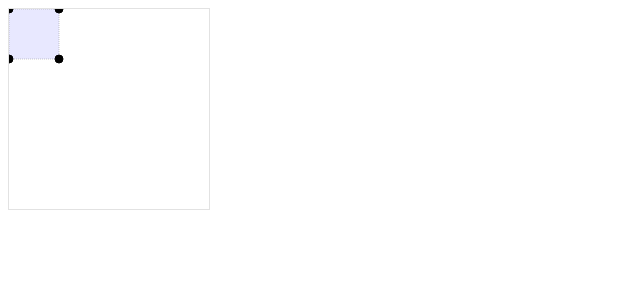
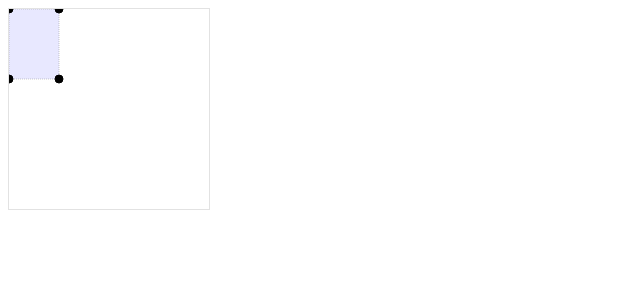
Before and after one commit to khanghyxda/ng-svg, an Angular app: page / in a window 1280 px wide. Shown: the top 300 px of the page, without its empty margins (0-640 px from the left). Built offline with nearby package versions, Linux system fonts and the light colour scheme.

Commit message:
update code

```diff
--- a/src/app/svg-control/svg-control.component.html
+++ b/src/app/svg-control/svg-control.component.html
@@ -1,9 +1,9 @@
 <div class="slider" style="height: 200px; width:200px; border: solid 1px #e2e2e2">
   <svg viewBox="0 0 200 200" #slider>
-    <g [style.transform]="matrix">
+    <g [style.transform]="rotate">
       <rect #rect [attr.x]="pt.x" [attr.y]="pt.y" [attr.width]="size.width" [attr.height]="size.height" style="fill:blue;fill-opacity:0.1" />
     </g>
-    <g [style.transform]="matrix">
+    <g [style.transform]="rotate">
       <rect #rectSelect [attr.x]="pt.x" [attr.y]="pt.y" [attr.width]="size.width" [attr.height]="size.height" class="svg_select_points" />
       <circle #topleft r="4" [attr.cx]="pt.x" [attr.cy]="pt.y" stroke="#000000" stroke-width="1" fill="#000000" class="circle-point"></circle>
       <circle #topright r="4" [attr.cx]="pt.x + size.width" [attr.cy]="pt.y" stroke="#000000" stroke-width="1" fill="#000000"
--- a/src/app/svg-control/svg-control.component.ts
+++ b/src/app/svg-control/svg-control.component.ts
@@ -20,21 +20,18 @@ export class SvgControlComponent implements OnInit, AfterViewInit, OnDestroy {
   angle: number;
   cosa: number;
   sina: number;
-  matrix = 'matrix(1,0,0,1,0,0)';
+  rotate = 'rotate(30, 30, 30)';
 
   constructor() { }
 
   ngOnInit() {
-    this.angle = 30;
-    this.cosa = Math.cos(this.angle);
-    this.sina = Math.sin(this.angle);
-    // this.matrix = 'matrix(' + this.cosa + ',' + this.sina + ',' + -this.sina + ',' + this.cosa + ',0,0)';
     console.log(this.cosa);
     console.log(this.sina);
     this.size = new Size();
     this.size.width = 50;
-    this.size.height = 50;
+    this.size.height = 70;
     this.pt = this.slider.nativeElement.createSVGPoint();
+    this.rotate = 'rotate(30,' + (this.pt.x + this.size.width / 2) + ',' + (this.pt.y + this.size.height / 2 ) + ')';
   }
 
   ngOnDestroy(): void {
```
